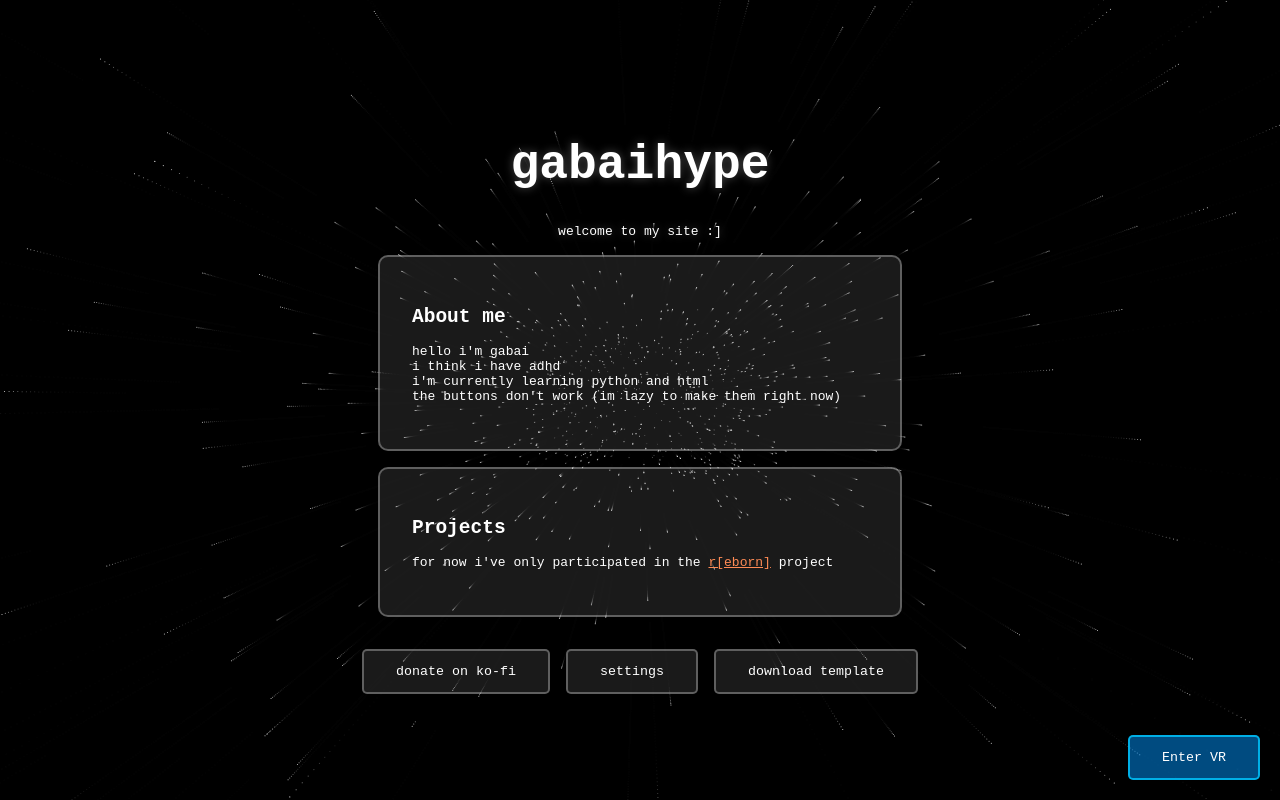
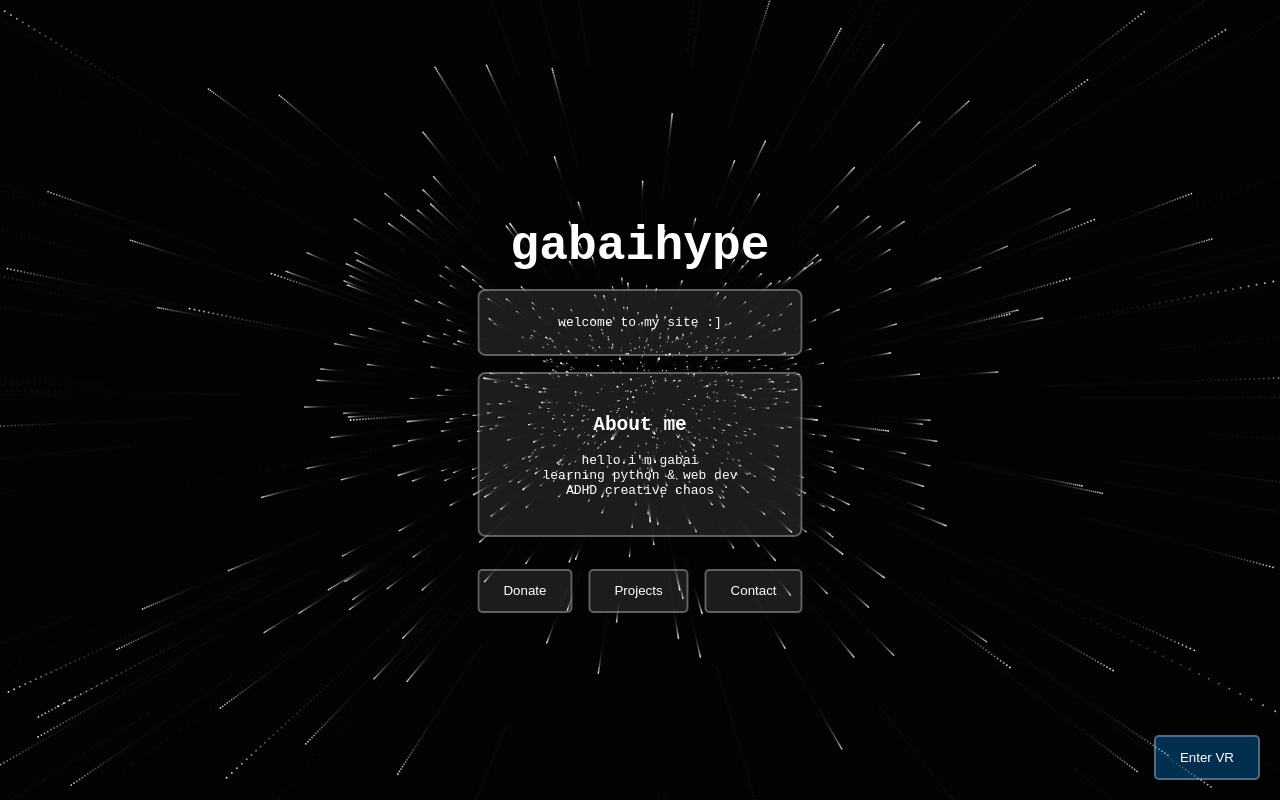
Before and after one commit to gabaznv/gabaihype.xyz, a plain HTML site: page index.html in a window 1280 px wide. Both pictures are taken after a click on the button "Enter VR". Drawn offline with Linux system fonts and the light colour scheme; animation ran at ten frames a second.

Commit message:
Update index.html

```diff
--- a/index.html
+++ b/index.html
@@ -1,3 +1,4 @@
+
 <!DOCTYPE html>
 <html>
 <head>
@@ -5,12 +6,6 @@
         body {
             margin: 0;
             overflow: hidden;
-            background: black;
-            display: flex;
-            flex-direction: column;
-            align-items: center;
-            justify-content: center;
-            height: 100vh;
             font-family: monospace;
             color: white;
         }
@@ -19,327 +14,182 @@
             position: fixed;
             top: 0;
             left: 0;
-            z-index: -1;
+        }
+
+        .ui-container {
+            position: fixed;
+            top: 50%;
+            left: 50%;
+            transform: translate(-50%, -50%);
+            text-align: center;
+            z-index: 1;
         }
 
         .title {
             font-size: 3rem;
-            margin-bottom: 2rem;
-            text-align: center;
-            text-shadow: 0 0 10px rgba(255, 255, 255, 0.3);
+            margin-bottom: 1rem;
             opacity: 0;
             animation: fadeIn 1s ease-out forwards;
         }
 
         .description {
             background: rgba(255, 255, 255, 0.1);
-            padding: 2rem;
+            padding: 1.5rem;
             border: 2px solid rgba(255, 255, 255, 0.3);
-            border-radius: 10px;
+            border-radius: 8px;
+            margin: 1rem auto;
             max-width: 500px;
-            margin: 1rem;
             opacity: 0;
-            animation: fadeIn 1s ease-out forwards;
+            animation: fadeIn 1s ease-out forwards 0.5s;
         }
 
         .buttons {
             display: flex;
             gap: 1rem;
+            justify-content: center;
             margin-top: 2rem;
             opacity: 0;
-            animation: fadeIn 1s ease-out forwards;
-        }
-
-        .title_des{
-            text-align: center;
-            text-shadow: 0 0 10px rgba(255, 255, 255, 0.3);
-            opacity: 0;
-            animation: fadeIn 1s ease-out forwards;
-        }
-
-        .reborn {
-            color:rgb(255, 139, 85)
+            animation: fadeIn 1s ease-out forwards 1s;
         }
 
         button {
             background: rgba(255, 255, 255, 0.1);
             border: 2px solid rgba(255, 255, 255, 0.3);
             color: white;
-            padding: 0.8rem 2rem;
+            padding: 0.8rem 1.5rem;
             border-radius: 5px;
             cursor: pointer;
-            font-family: monospace;
             transition: all 0.3s ease;
         }
 
         button:hover {
             background: rgba(255, 255, 255, 0.2);
-            transform: scale(1.05);
         }
 
-        #enterVR {
+        #vrButton {
             position: fixed;
             bottom: 20px;
             right: 20px;
-            background: rgba(0, 150, 255, 0.5);
-            border: 2px solid rgba(0, 200, 255, 0.8);
-        }
-
-        #enterVR:hover {
-            background: rgba(0, 150, 255, 0.8);
-        }
-
-        .vr-ui {
-            position: absolute;
-            width: 100%;
-            height: 100%;
-            display: none;
-            flex-direction: column;
-            align-items: center;
-            justify-content: center;
-            pointer-events: none;
-        }
-
-        .vr-content {
-            pointer-events: auto;
-            transform: translateZ(50px);
-            background: rgba(0, 0, 0, 0.7);
-            padding: 2rem;
-            border-radius: 10px;
-            max-width: 600px;
-            border: 1px solid rgba(255, 255, 255, 0.2);
+            background: rgba(0, 150, 255, 0.3);
         }
 
         @keyframes fadeIn {
-            from {
-                opacity: 0;
-                transform: translateY(20px);
-            }
-            to {
-                opacity: 1;
-                transform: translateY(0);
-            }
+            from { opacity: 0; transform: translateY(20px); }
+            to { opacity: 1; transform: translateY(0); }
         }
     </style>
 </head>
 <body>
-    <canvas id="starfield"></canvas>
+    <canvas id="mainCanvas"></canvas>
 
-    <!-- Normal UI Elements -->
-    <div id="normalUI">
+    <div class="ui-container">
         <h1 class="title">gabaihype</h1>
-        <p class="title_des">welcome to my site :]</p>
+        <p class="description">welcome to my site :]</p>
 
         <div class="description">
             <h2>About me</h2>
-            <p>hello i'm gabai<br>i think i have adhd<br>i'm currently learning python and html<br>the buttons don't work (im lazy to make them right now)</p>
-        </div>
-
-        <div class="description">
-            <h2>Projects</h2>
-            <p>for now i've only participated in the <a href="https://discord.gg/WE5gvEMtMC" class="reborn">r[eborn]</a> project</p>
+            <p>hello i'm gabai<br>learning python & web dev<br>ADHD creative chaos</p>
         </div>
 
         <div class="buttons">
-            <button>donate on ko-fi</button>
-            <button id="settingsBtn">settings</button>
-            <button>download template</button>
+            <button>Donate</button>
+            <button>Projects</button>
+            <button>Contact</button>
         </div>
     </div>
 
-    <!-- VR UI Elements -->
-    <div id="vrUI" class="vr-ui">
-        <div class="vr-content">
-            <h1 class="title">gabaihype</h1>
-            <p class="title_des">welcome to my site :]</p>
-
-            <div class="description">
-                <h2>About me</h2>
-                <p>hello i'm gabai<br>i think i have adhd<br>i'm currently learning python and html<br>the buttons don't work (im lazy to make them right now)</p>
-            </div>
-
-            <div class="description">
-                <h2>Projects</h2>
-                <p>for now i've only participated in the <a href="https://discord.gg/WE5gvEMtMC" class="reborn">r[eborn]</a> project</p>
-            </div>
-
-            <div class="buttons">
-                <button>donate on ko-fi</button>
-                <button id="exitVRBtn">exit VR</button>
-                <button>download template</button>
-            </div>
-        </div>
-    </div>
-
-    <!-- VR Toggle Button -->
-    <button id="enterVR">Enter VR</button>
+    <button id="vrButton" style="display: none;">Enter VR</button>
 
     <script>
-        const canvas = document.getElementById('starfield');
+        // Starfield Setup
+        const canvas = document.getElementById('mainCanvas');
         const ctx = canvas.getContext('2d');
-        const normalUI = document.getElementById('normalUI');
-        const vrUI = document.getElementById('vrUI');
-        const enterVRBtn = document.getElementById('enterVR');
-        const exitVRBtn = document.getElementById('exitVRBtn');
-        const settingsBtn = document.getElementById('settingsBtn');
 
-        // Starfield setup
-        function resizeCanvas() {
+        function resize() {
             canvas.width = window.innerWidth;
             canvas.height = window.innerHeight;
         }
-        resizeCanvas();
-        window.addEventListener('resize', resizeCanvas);
+        resize();
+        window.addEventListener('resize', resize);
 
-        const stars = [];
-        const numStars = 1000;
-        const maxSpeed = 1;
-        const starSize = 0.5;
-
-        class Star {
-            constructor() {
-                this.reset();
-            }
-
-            reset() {
-                this.x = (Math.random() - 0.5) * 2;
-                this.y = (Math.random() - 0.5) * 2;
-                this.z = Math.random() * 1500;
-                this.origZ = this.z;
-            }
-
-            update() {
-                this.z -= maxSpeed;
-                if (this.z <= 0) this.reset();
-            }
-
-            draw() {
-                const factor = 100 / this.z;
-                const x = this.x * factor * canvas.width + canvas.width/2;
-                const y = this.y * factor * canvas.height + canvas.height/2;
-                const size = (1 - this.z/this.origZ) * starSize * 2;
-
-                ctx.beginPath();
-                ctx.arc(x, y, Math.max(size, 0.5), 0, 2 * Math.PI);
-                ctx.fillStyle = `rgba(255, 255, 255, ${1 - this.z/1500})`;
-                ctx.fill();
-            }
-        }
-
-        for (let i = 0; i < numStars; i++) {
-            stars.push(new Star());
-        }
+        const stars = Array.from({ length: 1000 }, () => ({
+            x: (Math.random() - 0.5) * 2,
+            y: (Math.random() - 0.5) * 2,
+            z: Math.random() * 1500
+        }));
 
         function animate() {
-            ctx.fillStyle = 'rgba(0, 0, 0, 0.2)';
+            ctx.fillStyle = 'rgba(0, 0, 0, 0.1)';
             ctx.fillRect(0, 0, canvas.width, canvas.height);
 
             stars.forEach(star => {
-                star.update();
-                star.draw();
+                star.z -= 1;
+                if (star.z <= 0) star.z = 1500;
+
+                const factor = 100 / star.z;
+                const x = star.x * factor * canvas.width + canvas.width/2;
+                const y = star.y * factor * canvas.height + canvas.height/2;
+                const size = (1 - star.z/1500) * 1;
+
+                ctx.beginPath();
+                ctx.arc(x, y, Math.max(size, 0.5), 0, Math.PI * 2);
+                ctx.fillStyle = `rgba(255, 255, 255, ${1 - star.z/1500})`;
+                ctx.fill();
             });
 
             requestAnimationFrame(animate);
         }
-
         animate();
 
-        // WebXR VR Setup
+        // Simplified WebXR Setup
+        if ('xr' in navigator) {
+            const vrButton = document.getElementById('vrButton');
+            vrButton.style.display = 'block';
+
             let xrSession = null;
 
-        async function onEnterVR() {
-            if (!navigator.xr) {
-                alert('WebXR not supported in your browser');
-                return;
-            }
-
+            async function enterVR() {
                 try {
-                // Request a VR session
                     xrSession = await navigator.xr.requestSession('immersive-vr');
 
-                // Hide normal UI, show VR UI
-                normalUI.style.display = 'none';
-                vrUI.style.display = 'flex';
-                enterVRBtn.style.display = 'none';
+                    // Hide UI elements
+                    document.querySelector('.ui-container').style.display = 'none';
+                    vrButton.textContent = 'Exit VR';
 
-                // Set up WebXR rendering
-                setupWebXR();
+                    // Simple VR render loop
+                    const gl = canvas.getContext('webgl', { xrCompatible: true });
+                    const xrLayer = new XRWebGLLayer(xrSession, gl);
 
-                // Handle session end
-                xrSession.addEventListener('end', onExitVR);
+                    xrSession.updateRenderState({ baseLayer: xrLayer });
+                    xrSession.requestAnimationFrame(onXRFrame);
+
                 } catch (error) {
-                console.error('Error starting VR session:', error);
+                    console.error('VR Error:', error);
                 }
             }
 
-        function onExitVR() {
+            function exitVR() {
                 if (xrSession) {
                     xrSession.end();
+                    xrSession = null;
+                }
+                document.querySelector('.ui-container').style.display = 'block';
+                vrButton.textContent = 'Enter VR';
             }
 
-            // Show normal UI, hide VR UI
-            normalUI.style.display = 'block';
-            vrUI.style.display = 'none';
-            enterVRBtn.style.display = 'block';
+            function onXRFrame(time, frame) {
+                const gl = canvas.getContext('webgl');
+                gl.bindFramebuffer(gl.FRAMEBUFFER, null);
+                gl.clear(gl.COLOR_BUFFER_BIT);
 
-            xrSession = null;
-        }
-
-        function setupWebXR() {
-            if (!xrSession) return;
-
-            // Create a WebGL layer for the XR session
-            const gl = canvas.getContext('webgl', { xrCompatible: true });
-            const xrLayer = new XRWebGLLayer(xrSession, gl);
-
-            // Update the session's base layer
-            xrSession.updateRenderState({ baseLayer: xrLayer });
-
-            // Start the render loop
-            xrSession.requestAnimationFrame(onXRFrame);
-        }
-
-        function onXRFrame(time, xrFrame) {
-            if (!xrSession) return;
-
-            const gl = canvas.getContext('webgl');
-            const pose = xrFrame.getViewerPose(xrSession.referenceSpace);
-
-            if (pose) {
-                gl.bindFramebuffer(gl.FRAMEBUFFER, null);
-                gl.clear(gl.COLOR_BUFFER_BIT | gl.DEPTH_BUFFER_BIT);
-
-                // Draw the starfield for each eye
-                for (const view of pose.views) {
-                    const viewport = xrSession.renderState.baseLayer.getViewport(view);
-                    gl.viewport(viewport.x, viewport.y, viewport.width, viewport.height);
-
-                    // Draw your scene here (starfield)
-                    // You might want to adapt your starfield drawing for VR
-                    drawStarfieldForVR(gl, view);
-                }
-            }
+                // Add basic VR rendering here
 
                 xrSession.requestAnimationFrame(onXRFrame);
             }
 
-        function drawStarfieldForVR(gl, view) {
-            // This would be your VR-adapted starfield drawing code
-            // For now we'll just clear with a color
-            gl.clearColor(0, 0, 0, 1);
-            gl.clear(gl.COLOR_BUFFER_BIT);
-        }
-
-        // Event listeners
-        enterVRBtn.addEventListener('click', onEnterVR);
-        exitVRBtn.addEventListener('click', onExitVR);
-
-        // Only show VR button if WebXR is supported
-        if (navigator.xr) {
-            enterVRBtn.style.display = 'block';
-        } else {
-            enterVRBtn.style.display = 'none';
-            console.log('WebXR not supported');
+            vrButton.addEventListener('click', () => {
+                xrSession ? exitVR() : enterVR();
+            });
         }
     </script>
 </body>
```
Lines whose indentation alone changed are shown as unchanged.
